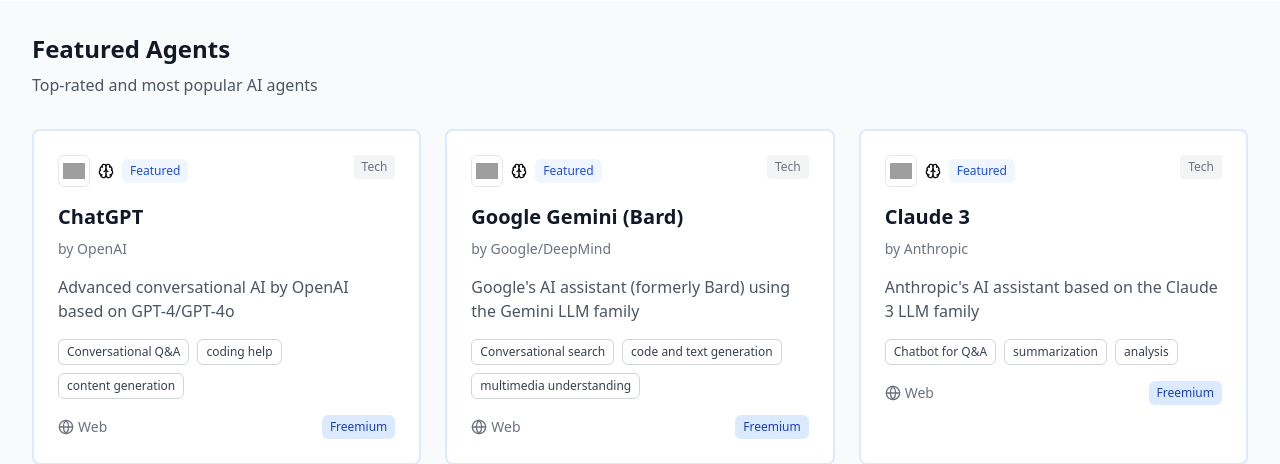
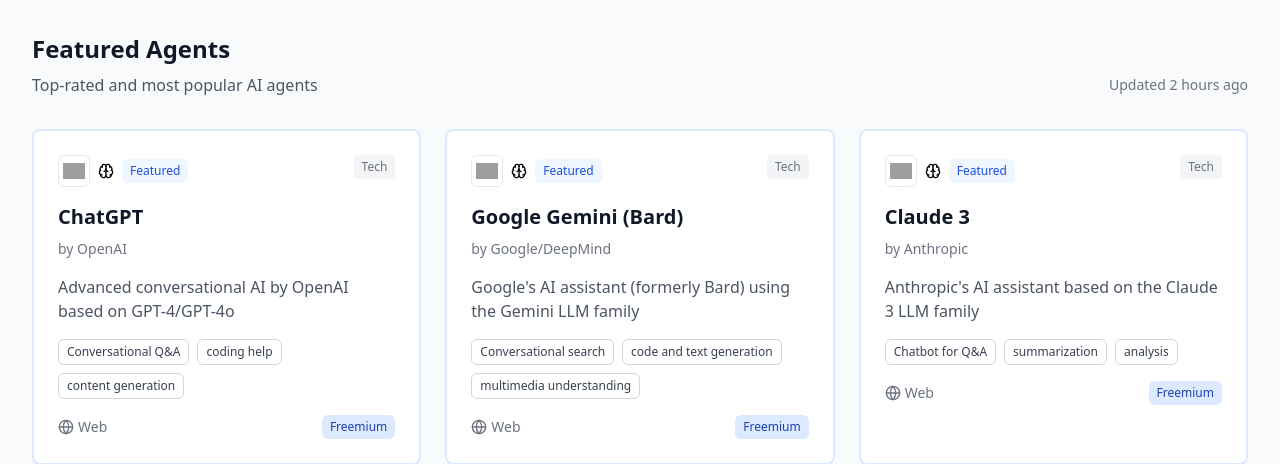
Before and after one commit to vishwastam/ai-agents-directory, a Flask app: page / in a window 1280 px wide. Shown: the part 480-944 px from the top of the page. Run offline with Flask 3, Linux system fonts and the light colour scheme; some libraries are stand-ins or nearby versions; grey boxes are pictures that could not be loaded.

Commit message:
Add submission confirmation and last updated display

```diff
--- a/templates/index.html
+++ b/templates/index.html
@@ -71,7 +71,14 @@
         </div>
 
         <!-- Success/Error Messages -->
-        {% if show_success %}
+        {% if show_success == 'submitted' %}
+        <div class="mb-6 p-4 bg-blue-50 border border-blue-200 rounded-md">
+            <div class="flex items-center">
+                <i data-lucide="check-circle" class="h-5 w-5 text-blue-600 mr-2"></i>
+                <span class="text-blue-800 font-medium">Thank you! Your AI agent has been submitted for review and will be added to the directory once approved.</span>
+            </div>
+        </div>
+        {% elif show_success %}
         <div class="mb-6 p-4 bg-green-50 border border-green-200 rounded-md">
             <div class="flex items-center">
                 <i data-lucide="check-circle" class="h-5 w-5 text-green-600 mr-2"></i>
@@ -298,6 +305,7 @@
                 Featured Agents
             {% endif %}
         </h3>
+        <div class="flex flex-col sm:flex-row sm:items-center sm:justify-between gap-2">
             <p class="text-gray-600">
                 {% if current_query or current_filters %}
                     Showing {{ agents|length }} agents
@@ -305,6 +313,10 @@
                     Top-rated and most popular AI agents
                 {% endif %}
             </p>
+            <p class="text-sm text-gray-500">
+                {{ last_updated }}
+            </p>
+        </div>
     </div>
 
     <div class="grid grid-cols-1 sm:grid-cols-2 lg:grid-cols-3 gap-4 sm:gap-6 mb-12">
```
Lines whose indentation alone changed are shown as unchanged.
